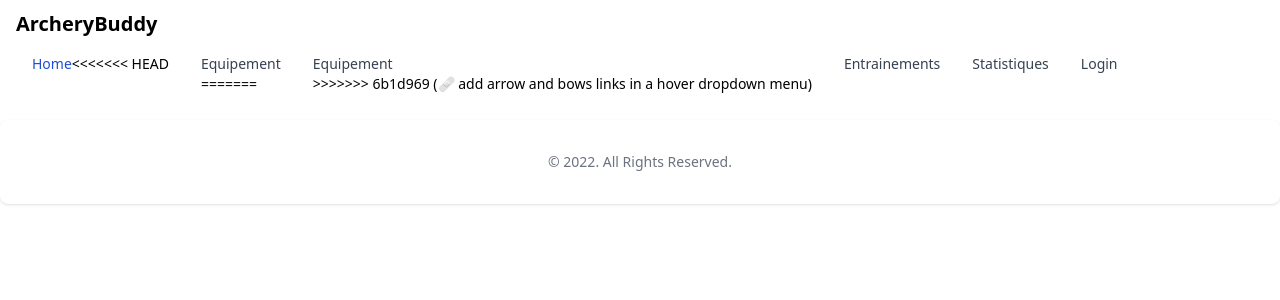
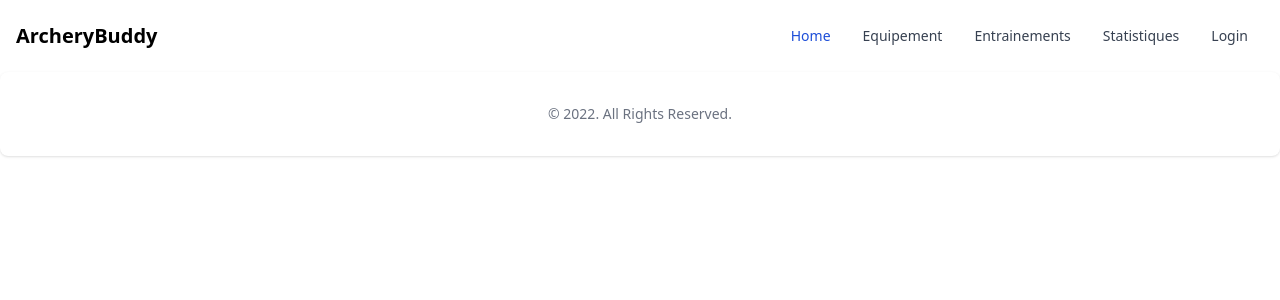
Before and after one commit to remace/OC-P13_Archery_Buddy, a Django app: page / in a window 1280 px wide. Shown: the top 300 px of the page. Run offline with Django 4.2, Linux system fonts and the light colour scheme; some libraries are stand-ins or nearby versions.

Commit message:
🩹 fixed conflict on former branches (visual stuff)

```diff
--- a/ArcheryBuddy/core/templates/core/header_menu.html
+++ b/ArcheryBuddy/core/templates/core/header_menu.html
@@ -12,17 +12,12 @@
         <li>
           <a href="{% url 'home' %}" class="block py-2 pr-4 pl-3 text-white bg-blue-700 rounded md:bg-transparent md:text-blue-700 md:p-0 dark:text-white" aria-current="page">Home</a>
         </li>
-<<<<<<< HEAD
-        <li>
-          <a href="{% url 'arrows_list' %}" class="block py-2 pr-4 pl-3 text-gray-700 rounded hover:bg-gray-100 md:hover:bg-transparent md:border-0 md:hover:text-blue-700 md:p-0 dark:text-gray-400 md:dark:hover:text-white dark:hover:bg-gray-700 dark:hover:text-white md:dark:hover:bg-transparent">Equipement</a>
-=======
         <li class="relative group">
           <div class="block hover:cursor-pointer  py-2 pr-4 pl-3 text-gray-700 rounded hover:bg-gray-100 md:hover:bg-transparent md:border-0 md:hover:text-blue-700 md:p-0 dark:text-gray-400 md:dark:hover:text-white dark:hover:bg-gray-700 dark:hover:text-white md:dark:hover:bg-transparent">Equipement</div>
           <div class="group-hover:block hidden absolute hover:block group-hover:cursor-pointer py-2 pr-4 pl-3 text-gray-700 rounded hover:bg-gray-100 md:hover:bg-transparent md:border-0 md:hover:text-blue-700 md:p-0 dark:text-gray-400 md:dark:hover:text-white dark:hover:bg-gray-700 dark:hover:text-white md:dark:hover:bg-transparent">
             <a href="{% url 'arrows_list' %}" class="block py-2 pr-4 pl-3 text-gray-700 rounded hover:bg-gray-100 md:hover:bg-transparent md:border-0 md:hover:text-blue-700 md:p-0 dark:text-gray-400 md:dark:hover:text-white dark:hover:bg-gray-700 dark:hover:text-white md:dark:hover:bg-transparent">Flèches</a>
             <a href="{% url 'bows_list' %}" class="block py-2 pr-4 pl-3 text-gray-700 rounded hover:bg-gray-100 md:hover:bg-transparent md:border-0 md:hover:text-blue-700 md:p-0 dark:text-gray-400 md:dark:hover:text-white dark:hover:bg-gray-700 dark:hover:text-white md:dark:hover:bg-transparent">Arcs</a>
           </div>
->>>>>>> 6b1d969 (🩹 add arrow and bows links in a hover dropdown menu)
         </li>
         <li>
           <a href="{% url 'practice_list' %}" class="block py-2 pr-4 pl-3 text-gray-700 rounded hover:bg-gray-100 md:hover:bg-transparent md:border-0 md:hover:text-blue-700 md:p-0 dark:text-gray-400 md:dark:hover:text-white dark:hover:bg-gray-700 dark:hover:text-white md:dark:hover:bg-transparent">Entrainements</a>
```
